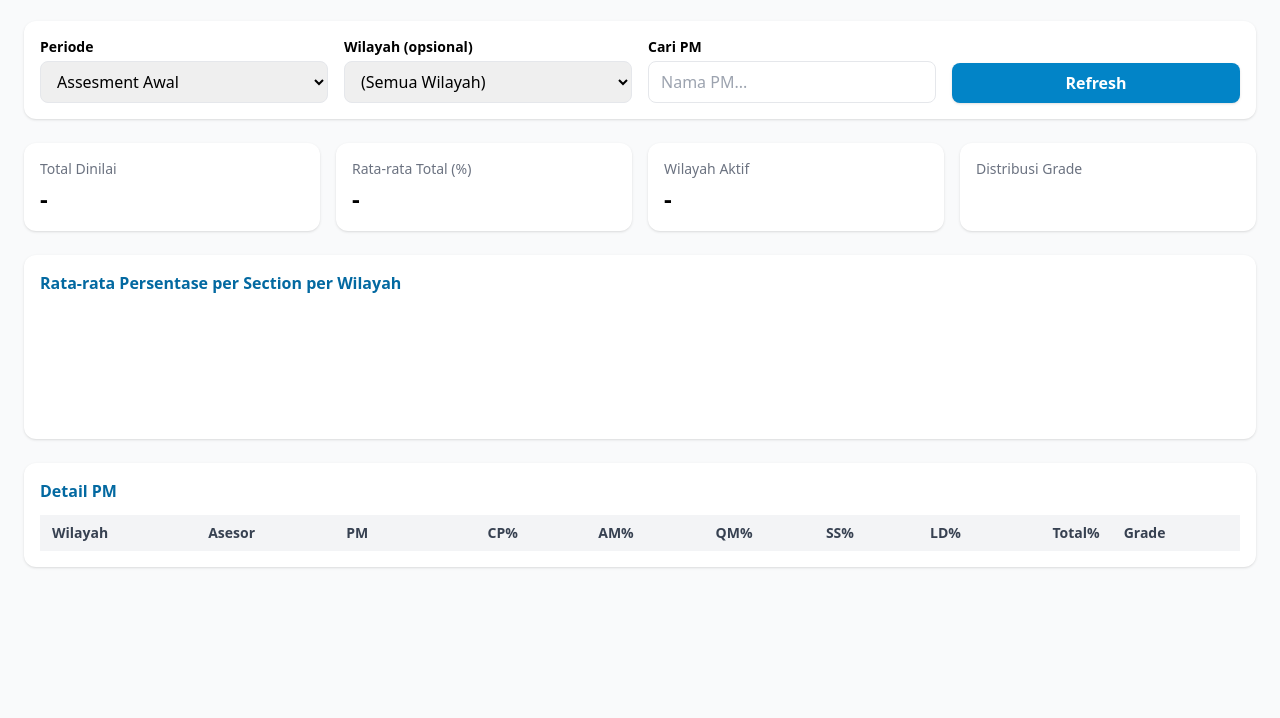
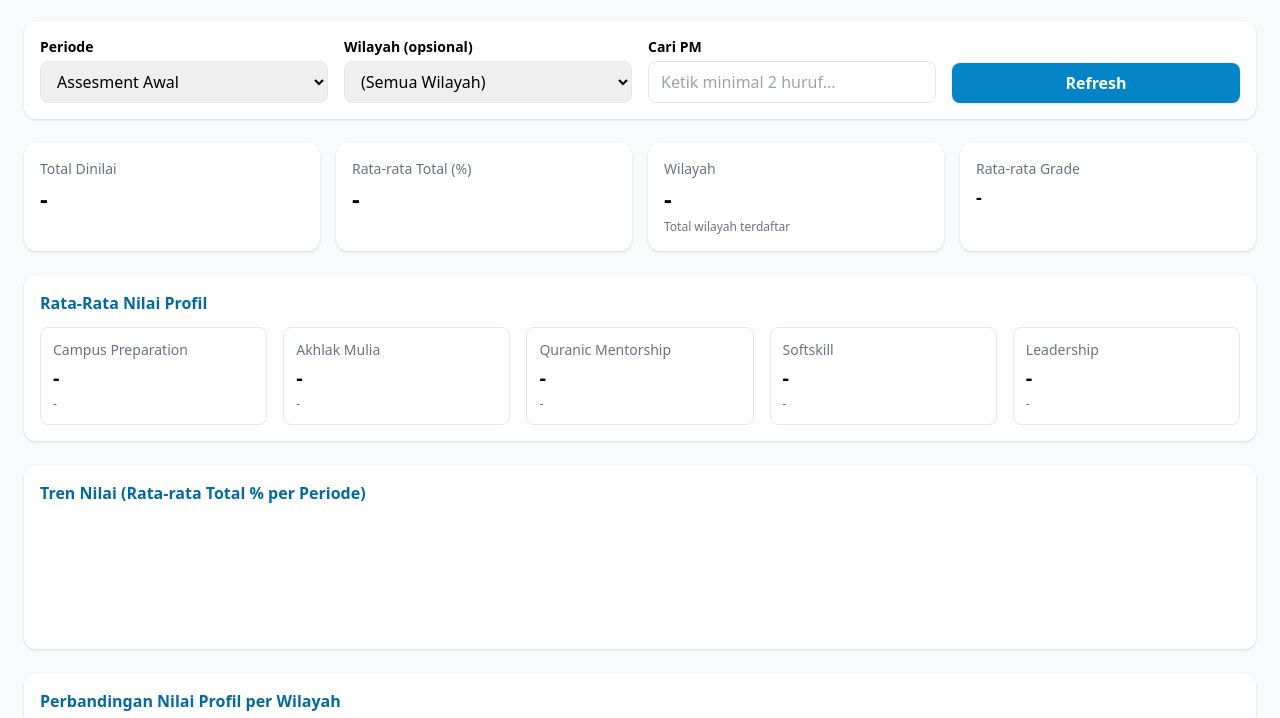
Before and after one commit to hudagraph/assesment-yes, a website: page dashboard.html in a window 1280 px wide. Shown: the part 59-777 px from the top of the page. Drawn offline with nearby package versions, Linux system fonts and the light colour scheme; no server answers.

Commit message:
Update dashboard.html

```diff
--- a/dashboard.html
+++ b/dashboard.html
@@ -5,18 +5,18 @@
   <meta name="viewport" content="width=device-width, initial-scale=1.0"/>
   <title>Dashboard YES 2025</title>
   <script src="https://cdn.tailwindcss.com"></script>
-  <!-- Chart.js CDN -->
   <script src="https://cdn.jsdelivr.net/npm/chart.js@4.4.1/dist/chart.umd.min.js"></script>
 </head>
 <body class="bg-gray-50 min-h-screen">
   <div class="max-w-7xl mx-auto p-6 space-y-6">
+    <!-- Header -->
     <header class="flex items-center justify-between">
       <h1 class="text-2xl font-bold text-sky-700">Dashboard Penilaian YES 2025</h1>
       <a href="./" class="text-sky-600 hover:underline">← Kembali ke Form</a>
     </header>
 
     <!-- Filters -->
-    <section class="bg-white rounded-xl shadow p-4 grid gap-4 sm:grid-cols-4">
+    <section class="bg-white rounded-xl shadow p-4 grid gap-4 sm:grid-cols-4 relative">
       <div>
         <label class="block text-sm font-semibold mb-1">Periode</label>
         <select id="periodeSelect" class="w-full border rounded-lg px-3 py-2 focus:ring-2 focus:ring-sky-400">
@@ -26,16 +26,21 @@
           <option>Assesment Akhir</option>
         </select>
       </div>
+
       <div>
         <label class="block text-sm font-semibold mb-1">Wilayah (opsional)</label>
         <select id="wilayahSelect" class="w-full border rounded-lg px-3 py-2 focus:ring-2 focus:ring-sky-400">
           <option value="">(Semua Wilayah)</option>
         </select>
       </div>
-      <div>
+
+      <div class="relative">
         <label class="block text-sm font-semibold mb-1">Cari PM</label>
-        <input id="searchPm" placeholder="Nama PM..." class="w-full border rounded-lg px-3 py-2 focus:ring-2 focus:ring-sky-400" />
+        <input id="searchPm" placeholder="Ketik minimal 2 huruf..." class="w-full border rounded-lg px-3 py-2 focus:ring-2 focus:ring-sky-400" />
+        <!-- Autocomplete suggestion box -->
+        <ul id="pmSuggest" class="absolute left-0 right-0 top-full mt-1 bg-white border rounded-lg shadow z-20 hidden max-h-64 overflow-auto"></ul>
       </div>
+
       <div class="flex items-end">
         <button id="btnRefresh" class="w-full bg-sky-600 hover:bg-sky-700 text-white px-4 py-2 rounded-lg font-semibold shadow">
           Refresh
@@ -43,35 +48,74 @@
       </div>
     </section>
 
-    <!-- KPI Cards -->
+    <!-- KPI Top (4 kolom) -->
     <section class="grid gap-4 sm:grid-cols-4">
       <div class="bg-white rounded-xl shadow p-4">
         <div class="text-sm text-gray-500">Total Dinilai</div>
         <div id="kpiCount" class="text-2xl font-bold mt-1">-</div>
+        <div id="kpiCountSub" class="text-xs text-gray-500 mt-1"></div>
       </div>
       <div class="bg-white rounded-xl shadow p-4">
         <div class="text-sm text-gray-500">Rata-rata Total (%)</div>
         <div id="kpiAvgTotal" class="text-2xl font-bold mt-1">-</div>
       </div>
       <div class="bg-white rounded-xl shadow p-4">
-        <div class="text-sm text-gray-500">Wilayah Aktif</div>
+        <div class="text-sm text-gray-500">Wilayah</div>
         <div id="kpiWilayah" class="text-2xl font-bold mt-1">-</div>
+        <div class="text-xs text-gray-500 mt-1">Total wilayah terdaftar</div>
       </div>
       <div class="bg-white rounded-xl shadow p-4">
-        <div class="text-sm text-gray-500">Distribusi Grade</div>
-        <div id="kpiGrades" class="mt-1 text-sm"></div>
+        <div class="text-sm text-gray-500">Rata-rata Grade</div>
+        <div id="kpiAvgGrade" class="text-lg font-semibold mt-1">-</div>
+        <div id="kpiGrades" class="mt-2 text-xs"></div>
       </div>
     </section>
 
-    <!-- Chart -->
+    <!-- KPI Bottom (5 kolom): Rata-Rata Nilai Profil -->
     <section class="bg-white rounded-xl shadow p-4">
-      <div class="flex items-center justify-between mb-2">
-        <h2 class="font-semibold text-sky-700">Rata-rata Persentase per Section per Wilayah</h2>
+      <h2 class="font-semibold text-sky-700 mb-3">Rata-Rata Nilai Profil</h2>
+      <div class="grid gap-4 sm:grid-cols-5">
+        <div class="rounded-lg border p-3">
+          <div class="text-sm text-gray-500">Campus Preparation</div>
+          <div id="kpiCP" class="text-xl font-bold mt-1">-</div>
+          <div id="kpiCPg" class="text-xs text-gray-500 mt-1">-</div>
+        </div>
+        <div class="rounded-lg border p-3">
+          <div class="text-sm text-gray-500">Akhlak Mulia</div>
+          <div id="kpiAM" class="text-xl font-bold mt-1">-</div>
+          <div id="kpiAMg" class="text-xs text-gray-500 mt-1">-</div>
+        </div>
+        <div class="rounded-lg border p-3">
+          <div class="text-sm text-gray-500">Quranic Mentorship</div>
+          <div id="kpiQM" class="text-xl font-bold mt-1">-</div>
+          <div id="kpiQMg" class="text-xs text-gray-500 mt-1">-</div>
+        </div>
+        <div class="rounded-lg border p-3">
+          <div class="text-sm text-gray-500">Softskill</div>
+          <div id="kpiSS" class="text-xl font-bold mt-1">-</div>
+          <div id="kpiSSg" class="text-xs text-gray-500 mt-1">-</div>
+        </div>
+        <div class="rounded-lg border p-3">
+          <div class="text-sm text-gray-500">Leadership</div>
+          <div id="kpiLD" class="text-xl font-bold mt-1">-</div>
+          <div id="kpiLDg" class="text-xs text-gray-500 mt-1">-</div>
+        </div>
       </div>
-      <canvas id="barChart" height="120"></canvas>
     </section>
 
-    <!-- Table -->
+    <!-- Line Chart: Tren 4 Periode -->
+    <section class="bg-white rounded-xl shadow p-4">
+      <h2 class="font-semibold text-sky-700 mb-2">Tren Nilai (Rata-rata Total % per Periode)</h2>
+      <canvas id="trendChart" height="120"></canvas>
+    </section>
+
+    <!-- Bar Chart: Perbandingan Profil per Wilayah -->
+    <section class="bg-white rounded-xl shadow p-4">
+      <h2 class="font-semibold text-sky-700 mb-2">Perbandingan Nilai Profil per Wilayah</h2>
+      <canvas id="profileByWilayahChart" height="140"></canvas>
+    </section>
+
+    <!-- Tabel PM -->
     <section class="bg-white rounded-xl shadow p-4">
       <div class="flex items-center justify-between mb-3">
         <h2 class="font-semibold text-sky-700">Detail PM</h2>
```
